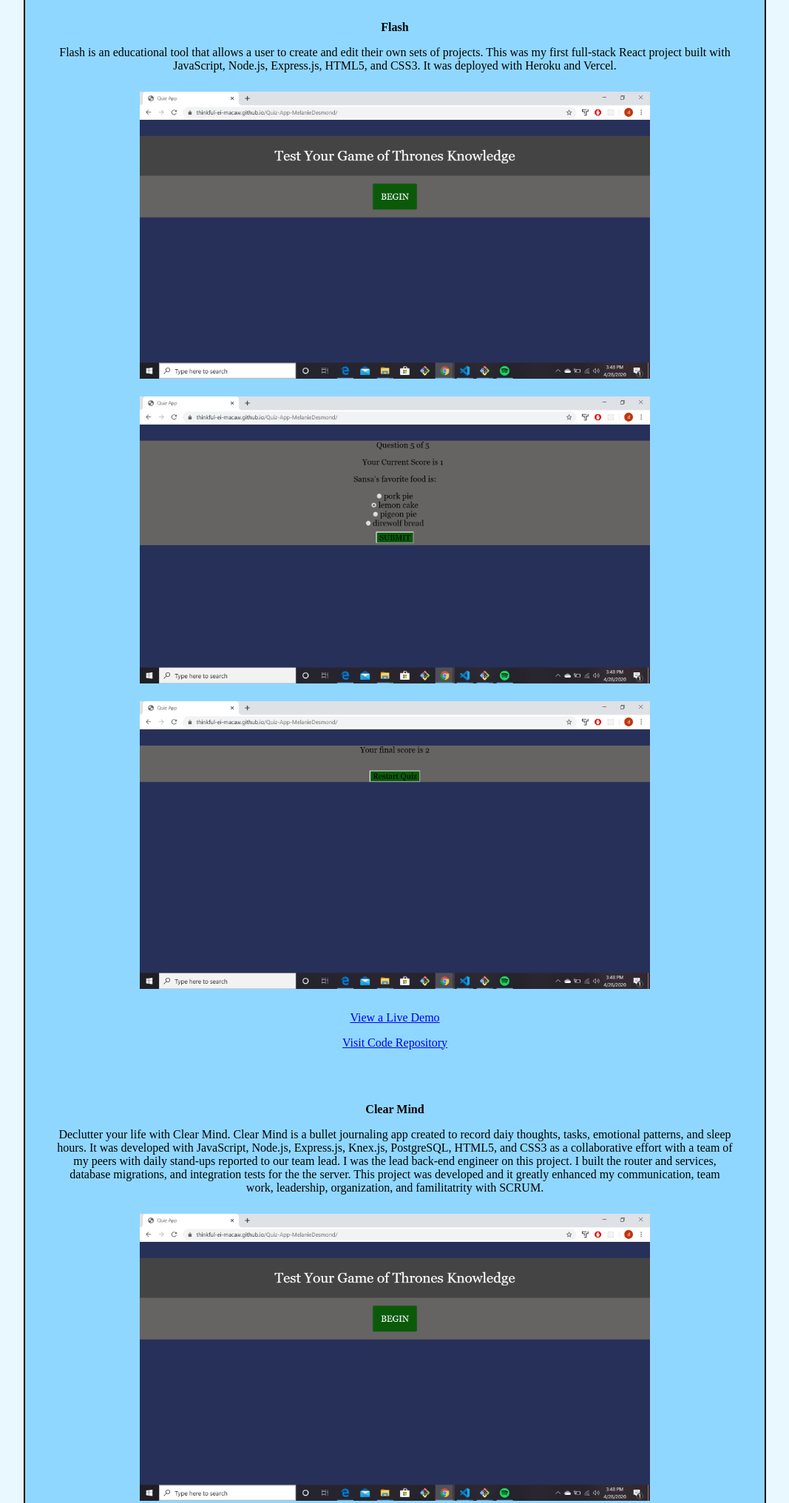
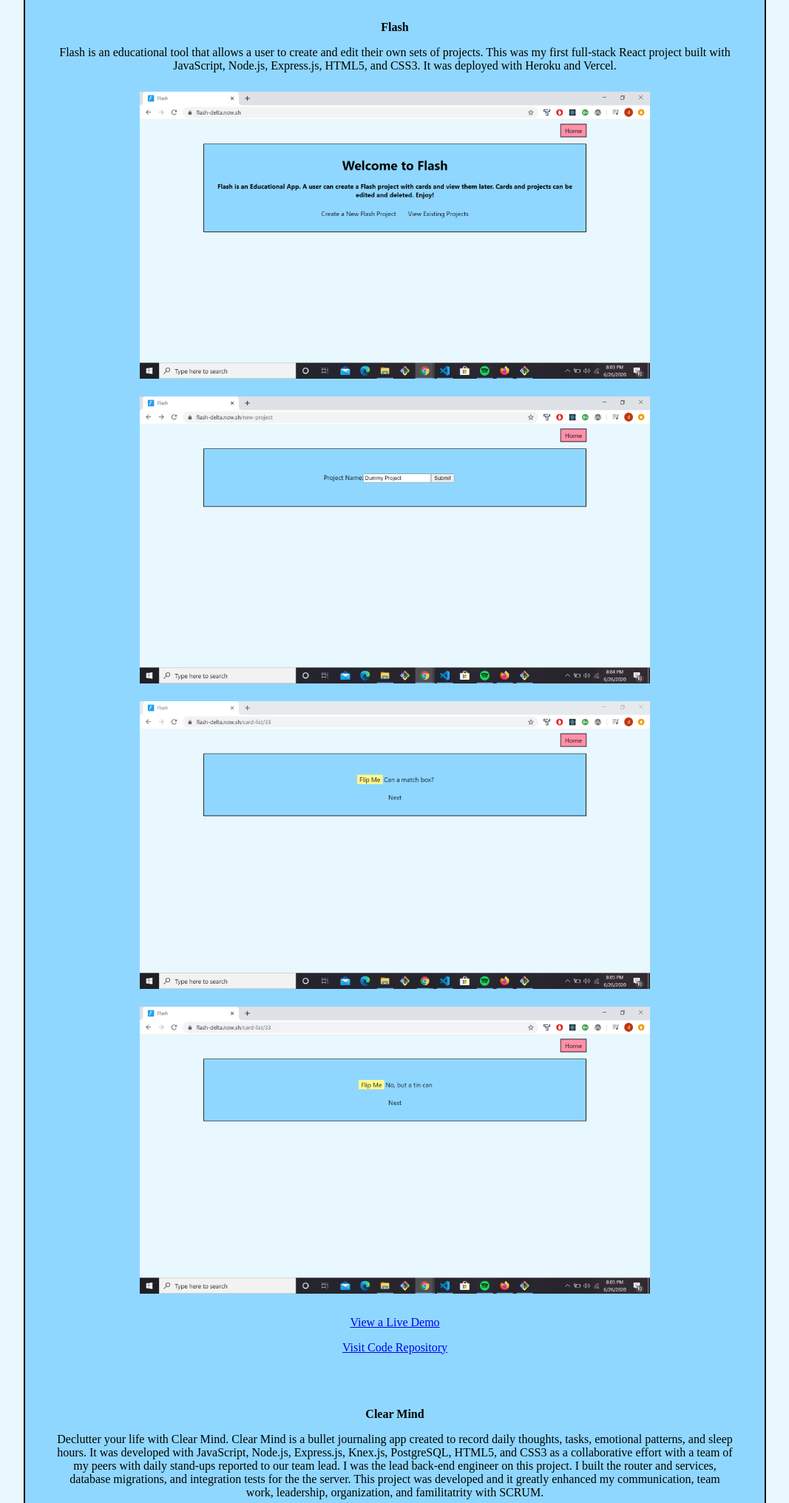
Before and after one commit to thinkful-ei-macaw/final-portolio-dw, a plain HTML site: page index.html in a window 1280 px wide. Shown: the part 1980-4012 px from the top of the page at 74% size, without its empty margins (106-1173 px from the left). Drawn offline with nearby package versions, Linux system fonts and the light colour scheme.

Commit message:
added comments,fixed grammer  and screenshots

```diff
--- a/index.html
+++ b/index.html
@@ -18,6 +18,7 @@
         </nav>
 
         <main class="container">
+            <!-- introduction -->
             <section id="intro">
 
 
@@ -36,6 +37,7 @@
 
 
             </div>
+            <!-- Portfolio Section -->
 
             <div id="portfolio">
                 <h1 class="text-center">Portfolio</h1>
@@ -58,9 +60,10 @@
                         <p><b>Flash</b></p>
                         <p>Flash is an educational tool that allows a user to create and edit their own sets of projects. This was my first full-stack React project built with JavaScript, Node.js, Express.js, HTML5, and CSS3. It was deployed with Heroku and Vercel. </p>
 
-                        <img src="landing-page-screenshot.png" alt="quiz app landing page screenshot">
-                        <img src="question-screenshot.png" alt="quiz app question screenshot">
-                        <img src="scoreboard-screenshot.png" alt="quiz app scoreboard screenshot">
+                        <img src="flash-landing-page.png" alt="flash app landing page screenshot">
+                        <img src="flash-project.png" alt="flash project screenshot">
+                        <img src="flash-card.png" alt="flash card question screenshot">
+                        <img src="flash-card-answer.png" alt="flash card answer screenshot">
                         <p><a href="https://flash-delta.now.sh/" target="_blank">View a Live Demo</a></p>
                         <p><a href="https://github.com/thinkful-ei-macaw/capstone-client-dw" target="_blank">Visit Code Repository</a></p>
                     </div>
@@ -68,17 +71,20 @@
                 <div class="block text-center">
                     <div>
                         <p><b>Clear Mind</b></p>
-                        <p>Declutter your life with Clear Mind. Clear Mind is a bullet journaling app created to record daiy thoughts, tasks, emotional patterns, and sleep hours. It was developed with JavaScript, Node.js, Express.js, Knex.js, PostgreSQL, HTML5, and CSS3 as  a collaborative effort with a team of my peers with daily stand-ups reported to our team lead. I was the lead back-end engineer on this project. I built the router and services, database migrations, and integration tests for the the server. This project was developed and it greatly enhanced my communication, team work, leadership, organization, and familitatrity with SCRUM.</p>
+                        <p>Declutter your life with Clear Mind. Clear Mind is a bullet journaling app created to record daily thoughts, tasks, emotional patterns, and sleep hours. It was developed with JavaScript, Node.js, Express.js, Knex.js, PostgreSQL, HTML5, and CSS3 as  a collaborative effort with a team of my peers with daily stand-ups reported to our team lead. I was the lead back-end engineer on this project. I built the router and services, database migrations, and integration tests for the the server. This project was developed and it greatly enhanced my communication, team work, leadership, organization, and familitatrity with SCRUM.</p>
 
-                        <img src="landing-page-screenshot.png" alt="quiz app landing page screenshot">
-                        <img src="question-screenshot.png" alt="quiz app question screenshot">
-                        <img src="scoreboard-screenshot.png" alt="quiz app scoreboard screenshot">
+                        <img src="clear-landing.png" alt="clear mind landing page screenshot">
+                        <img src="clear-dashboard.png" alt="clear mind dashboard screenshot">
+                        <img src="clear-journal.png" alt="clear mind journal entry screenshot">
+                        <img src="clear-data.png" alt="clear mind data screenshot">
+
                         <p><a href="https://clear-mind.now.sh/" target="_blank">View a Live Demo</a></p>
                         <p><a href="https://github.com/thinkful-ei-macaw/clear-awareness-api" target="_blank">Visit Code Repository</a></p>
                     </div>
                 </div>
 
             </div>
+            <!-- contact section -->
 
             <div id="contact">
                 <h1 class="text-center">Contact Me</h1>
@@ -92,6 +98,7 @@
                 </p>
             </div>
         </main>
+        <!-- jquery below navigates to section selected on nav bar -->
 
         <script src="https://ajax.googleapis.com/ajax/libs/jquery/3.4.1/jquery.min.js"></script>
         <script>
```
Also changed, not shown: clear-dashboard.png (renamed from Screenshot (80).png), clear-data.png (renamed from Screenshot (82).png), clear-journal.png (renamed from Screenshot (81).png), clear-landing.png (renamed from Screenshot (79).png), flash-card-answer.png (renamed from Screenshot (78).png), flash-card.png (renamed from Screenshot (77).png), flash-landing-page.png (renamed from Screenshot (72).png), flash-project.png (renamed from Screenshot (74).png).
